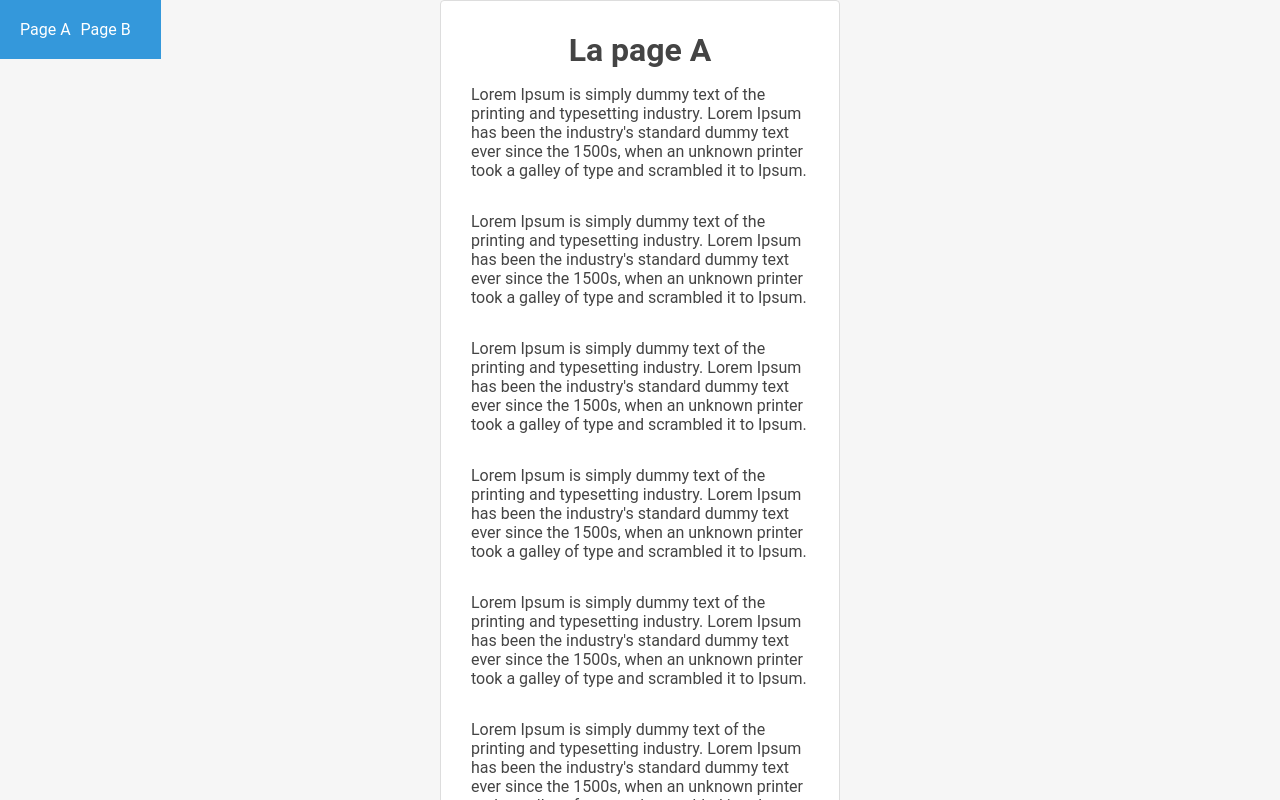
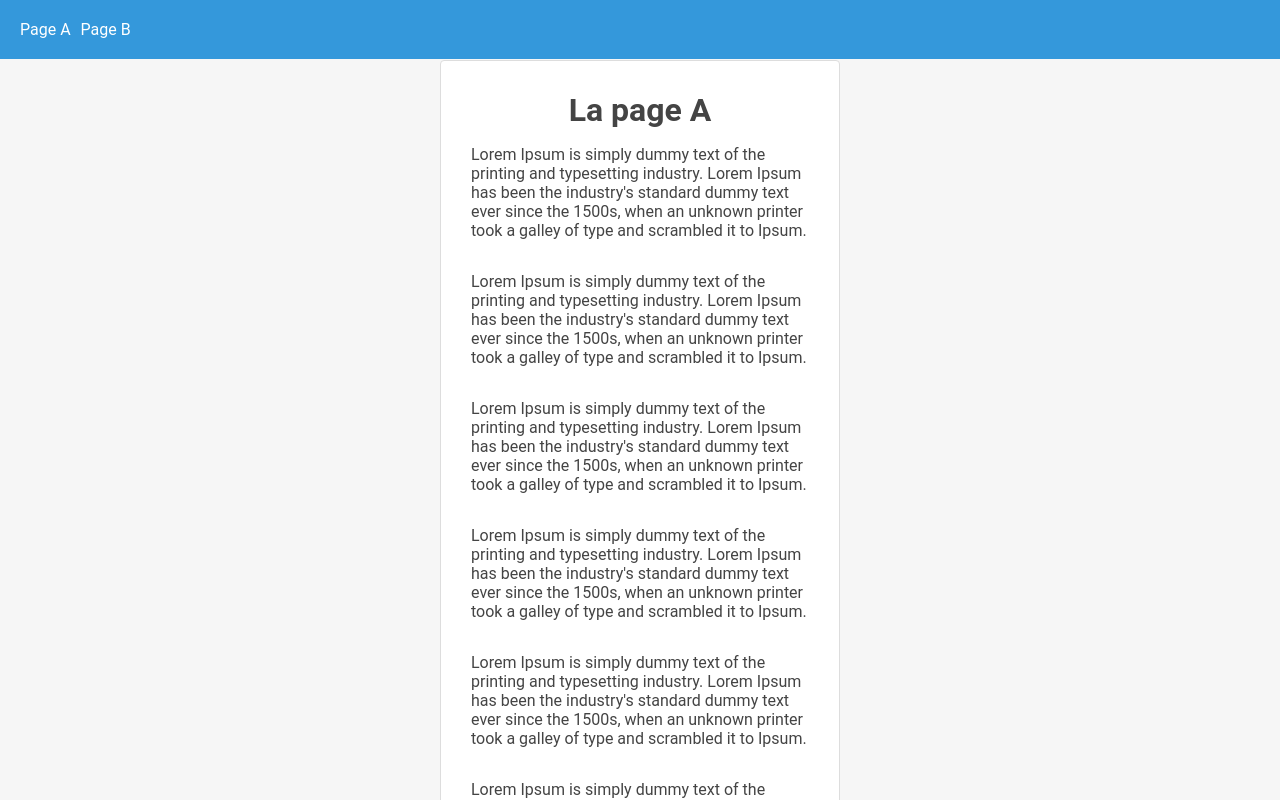
Before and after one commit to dymafr/vue-c18l11, a Vue app: page / in a window 1280 px wide. Shown: the top 800 px of the page. Built offline with nearby package versions, Linux system fonts and the light colour scheme.

Commit message:
1 file modified

```diff
--- a/src/App.vue
+++ b/src/App.vue
@@ -1,11 +1,13 @@
 <template>
   <!--  OUVREZ le lien du projet à droite dans un nouvel onglet pour voir la modification de l'URL lors de la navigation   -->
+  <div class="container">
     <nav class="d-flex flex-row align-items p-20">
       <router-link to="/a" class="mr-10"> Page A</router-link>
       <router-link class="mr-10" to="/b"> Page B</router-link>
     </nav>
     <div class="d-flex flex-row justify-content-center">
       <router-view> </router-view>
+    </div>
   </div>
 </template>
 
@@ -16,9 +18,15 @@
 
 nav {
   position: fixed;
+  top: 0px;
+  width: 100%;
   background-color: var(--primary-1);
   a {
     color: white;
   }
 }
+
+.container {
+  margin-top: 60px;
+}
 </style>
```
Lines whose indentation alone changed are shown as unchanged.
